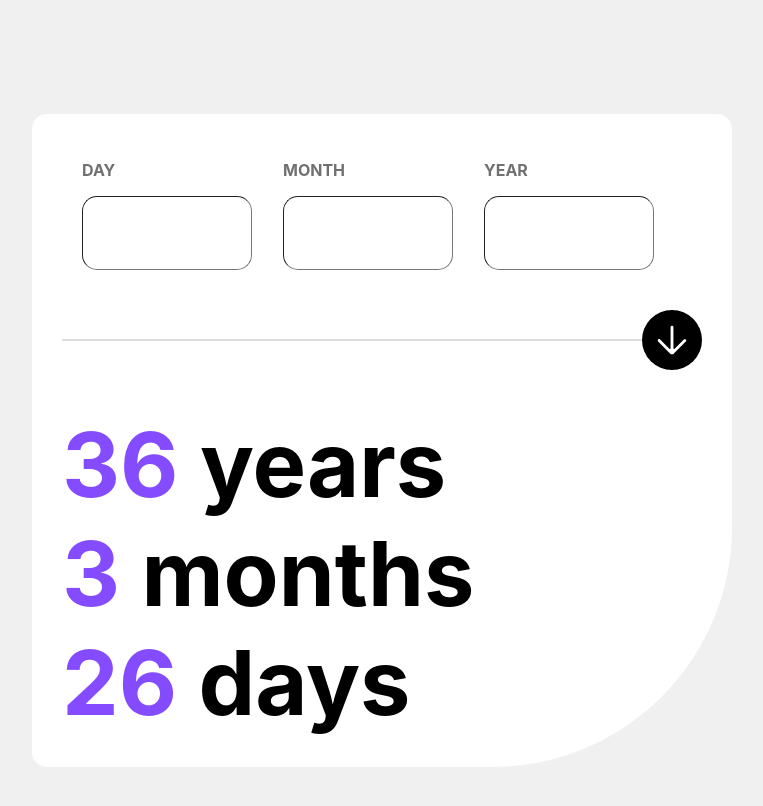
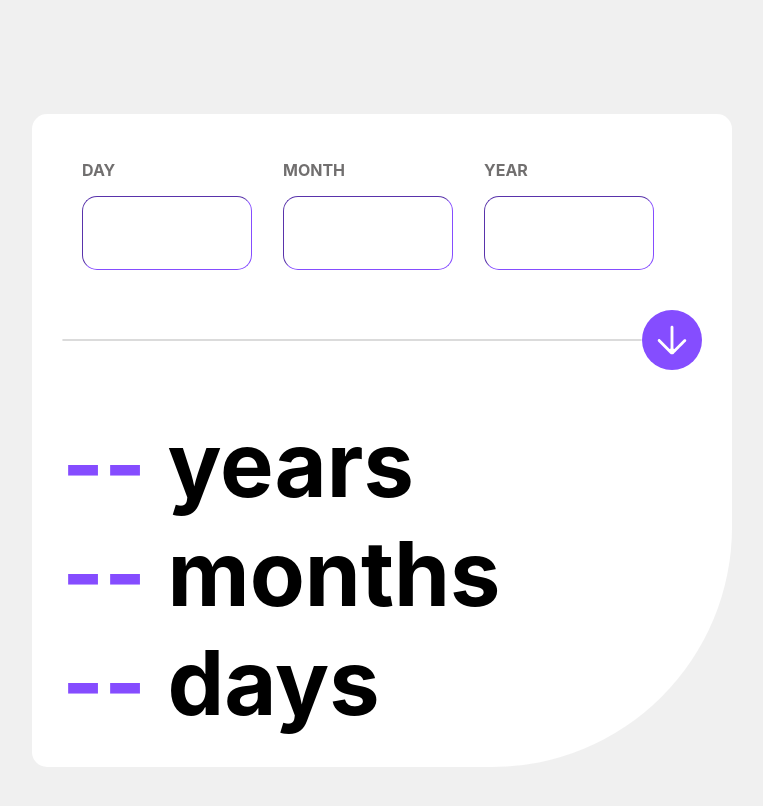
Before and after one commit to AndreiBakos/Frontend-Mentor-Projects, a React (Vite) app in the folder age-calculator/: page / in a window 1280 px wide. Shown: the top 806 px of the page, without its empty margins (258-1021 px from the left). Built offline with nearby package versions, Linux system fonts and the light colour scheme.

Commit message:
Finished app logic + styling
Responsive mobile layout style needs to be done

```diff
--- a/age-calculator/index.html
+++ b/age-calculator/index.html
@@ -4,7 +4,7 @@
     <meta charset="UTF-8" />
     <link rel="icon" type="image/svg+xml" href="./src/assets/images/favicon-32x32.png" />
     <meta name="viewport" content="width=device-width, initial-scale=1.0" />
-    <title>Vite + React + TS</title>
+    <title>Age Calculator</title>
   </head>
   <body>
     <div id="root"></div>
--- a/age-calculator/src/App.tsx
+++ b/age-calculator/src/App.tsx
@@ -5,20 +5,133 @@
 import Age from './Components/Age';
 
 function App() {
+  const defaultValue = '--';
+  const defaultDayLabelError = 'Must be a valid day';
+  const defaultMonthLabelError = 'Must be a valid month';
+  const defaultYearLabelError = 'Must be in the past';
+
+  const [ inputDay, setInputDay ] = useState(defaultValue);
+  const [ day, setDay ] = useState<string>(defaultValue);
+  const [ dayLabelError, setDayLabelError ] = useState<string>('');
+
+  const [ inputMonth, setinputMonth ] = useState(defaultValue);
+  const [ month, setMonth ] = useState<string>(defaultValue);
+  const [ monthLabelError, setMonthLabelError ] = useState<string>('');
+
+  const [ inputYear, setinputYear ] = useState(defaultValue);
+  const [ year, setYear ] = useState<string>(defaultValue);
+  const [ yearLabelError, setYearLabelError ] = useState<string>('');
+
+  const calculateAge = () => {
+    const currentDate = new Date();
+
+    const validDay = isValidDay();
+    const validMonth = isValidMonth();
+    const validYear = isValidYear(currentDate);
+
+    if(!validDay || !validMonth || !validYear) {
+      return;
+    }
+
+    setDay((_day: string) => _day = calculateDay(currentDate).toString());
+    setMonth((_month: string) => _month = calculateMonth(currentDate).toString())
+    setYear((_year: string) => _year = calculateYear(currentDate).toString());
+  }
+
+  const calculateDay = (currentDate: Date) => {
+    const currentDay = currentDate.getDate();
+    const nrOfDays = 31;
+
+    if(Number(inputDay) <= currentDay){
+      return currentDay - Number(inputDay);
+    }
+
+    return nrOfDays - (Number(inputDay) - currentDay);
+  }
+
+  const calculateMonth = (currentDate: Date) => {
+    const currentDay = currentDate.getDate();
+    const currentMonth = Number(inputMonth) <= 7 ? currentDate.getMonth() + 1 : currentDate.getMonth();
+    const nrOfMonths = 12;
+
+    if(Number(inputMonth) === currentMonth){
+      if(Number(inputDay) <= currentDay){
+        return 0;
+      }
+
+      return nrOfMonths - 1;
+    }
+
+    if(Number(inputMonth) < currentMonth){
+      return currentMonth - Number(inputMonth);
+    }
+
+    return nrOfMonths - (Number(inputMonth) - currentMonth);
+  }
+
+  const calculateYear = (currentDate: Date) => {
+    const currentDay = currentDate.getDate();
+    const currentMonth = currentDate.getMonth() + 1;
+    const currentYear = currentDate.getFullYear();
+
+    if((Number(inputMonth) < currentMonth)){
+      return (currentYear - Number(inputYear));
+    }
+
+    if(Number(inputMonth) == currentMonth){
+      if(Number(inputDay) <= currentDay){
+        return (currentYear - Number(inputYear));
+      }
+
+      return (currentYear - Number(inputYear)) - 1;
+    }
+
+    return (currentYear - Number(inputYear)) - 1;
+  }
+
+  const isValidDay = () => {
+    if(inputDay !== defaultValue && Number(inputDay) <= 31){
+      setDayLabelError('');
+      return true;
+    }
+
+    setDayLabelError(defaultDayLabelError);
+    return false;
+  }
+
+  const isValidMonth = () => {
+    if(inputMonth !== defaultValue && Number(inputMonth) <= 12){
+      setMonthLabelError('');
+      return true;
+    }
+
+    setMonthLabelError(defaultMonthLabelError);
+    return false;
+  }
+
+  const isValidYear = (currentDate: Date) => {
+    if(inputYear !== defaultValue && Number(inputYear) <= currentDate.getFullYear()){
+      setYearLabelError('');
+      return true;
+    }
+
+    setYearLabelError(defaultYearLabelError);
+    return false;
+  }
 
   return (
     <main className="App">
       <div className='inputLabelContainerList'>
-        <CustomInput label='DAY'/>
-        <CustomInput label='MONTH'/>
-        <CustomInput label='YEAR'/>
+        <CustomInput label='DAY' value={inputDay} setValue={setInputDay} inputMaxLength={2} labelError={dayLabelError}/>
+        <CustomInput label='MONTH' value={inputMonth} setValue={setinputMonth} inputMaxLength={2} labelError={monthLabelError} />
+        <CustomInput label='YEAR' value={inputYear} setValue={setinputYear} inputMaxLength={4} labelError={yearLabelError} />
       </div>
       <div className='calculateAgeContainer'>
         <div className='horizontalLine'/>
-        <img className='arrowBtn' src={ArrowBtn} alt='' />
+        <img className='arrowBtn' src={ArrowBtn} alt='' onClick={calculateAge}/>
       </div>
       <div className='AgeResultContainer'>
-        <Age day={26} month={3} year={36} />
+        <Age day={day} month={month} year={year} />
       </div>
     </main>
   )
--- a/age-calculator/src/Components/Age.tsx
+++ b/age-calculator/src/Components/Age.tsx
@@ -1,10 +1,19 @@
+import { useEffect } from "react";
 
 interface AgeProps {
-    day: number,
-    month: number,
-    year: number
+    day: string,
+    month: string,
+    year: string
 }
 export default function Age({day, month, year}: AgeProps) {
+
+    useEffect(() => {
+        const currentDate = new Date();
+        console.log(currentDate.getDate());
+
+        day = `${currentDate.getDay() - Number(day)}`;
+        console.log(day)
+    },[])
     return(
         <div className="ageTextContent">
             <h1>
--- a/age-calculator/src/Components/CustomInput.tsx
+++ b/age-calculator/src/Components/CustomInput.tsx
@@ -1,12 +1,40 @@
+import { SetStateAction } from "react";
 
 interface CustomInputProps {
-    label: string
+    label: string,
+    value: string,
+    setValue: React.Dispatch<React.SetStateAction<string>>,
+    inputMaxLength: number,
+    labelError: string
 }
-export default function CustomInput({label}: CustomInputProps) {
- return (
-    <div className="inputLabelContainer">
-        <p className="label">{label}</p>
-        <input className="customInput" type="number" />
-    </div>
- );
+export default function CustomInput({label, value, setValue, inputMaxLength, labelError}: CustomInputProps) {
+    const defaultValue = '--';
+
+    const handleInputChange = (newInputValue: string) => {
+        if(newInputValue.length === 0){
+            setValue(defaultValue);
+            return;
+        }
+        if(newInputValue[0] === '0'){
+            return;
+        }
+
+        if(newInputValue.length > inputMaxLength){
+            return;
+        }
+
+        setValue(newInputValue);
+    }
+    return (
+        <div className="inputLabelContainer">
+            <p className="label">{label}</p>
+            <input
+                style={{borderColor: labelError.length > 0 ? 'red' : '#854dff'}}
+                className="customInput"
+                value={value !== defaultValue ? value : ''}
+                type="number"
+                onChange={ (e) => handleInputChange(e.target.value) }/>
+            {labelError.length > 0 && <p style={{color: 'red'}}>{labelError}</p>}
+        </div>
+    );
 }
```
Also changed, not shown: age-calculator/src/assets/images/icon-arrow.svg.
